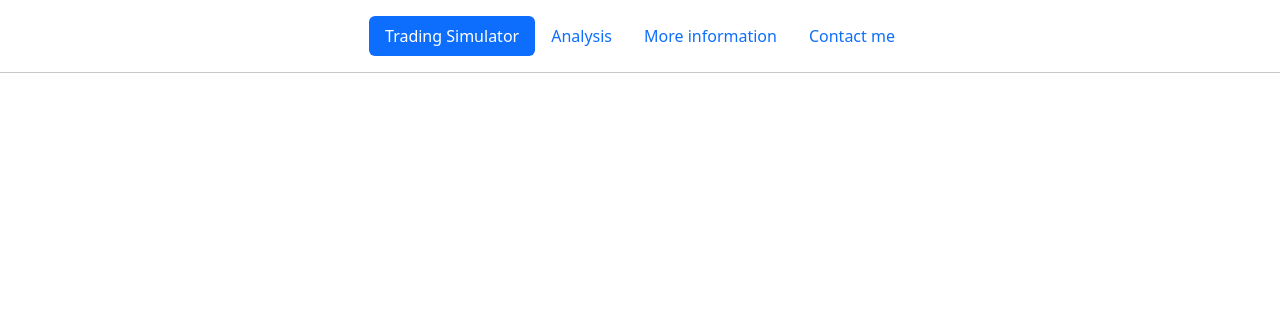
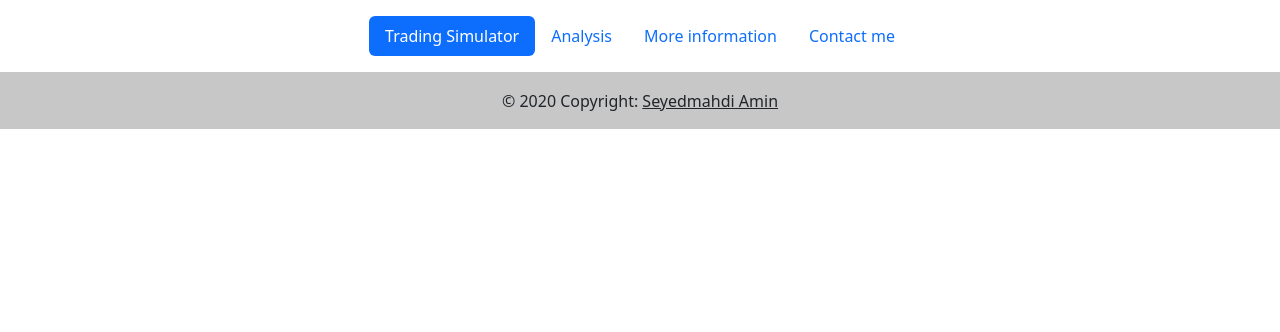
Before and after one commit to seyedmahdiamin1998/trading_simulator, a Django app: page / in a window 1280 px wide. Shown: the top 332 px of the page. Run offline with Django 4.2, Linux system fonts and the light colour scheme.

Commit message:
Add footer

```diff
--- a/trading_simulator/myApp/templates/shared/footer.html
+++ b/trading_simulator/myApp/templates/shared/footer.html
@@ -0,0 +1,9 @@
+<!-- <footer class="bg-light text-center text-lg-start sticky-sm-bottom"> -->
+<footer class="bg-light text-center text-lg-start mt-auto">
+    <!-- Copyright -->
+    <div class="text-center p-3" style="background-color: rgba(0, 0, 0, 0.2);">
+        © 2020 Copyright:
+        <a class="text-dark" href="https://www.linkedin.com/in/seyedmahdiamin">Seyedmahdi Amin</a>
+    </div>
+    <!-- Copyright -->
+</footer>
--- a/trading_simulator/myApp/templates/trading_simulator.html
+++ b/trading_simulator/myApp/templates/trading_simulator.html
@@ -4,7 +4,6 @@
 {% endblock addheaderRefrences %}
 
 {% block content %}
-
 {% endblock content %}
 
 
```
